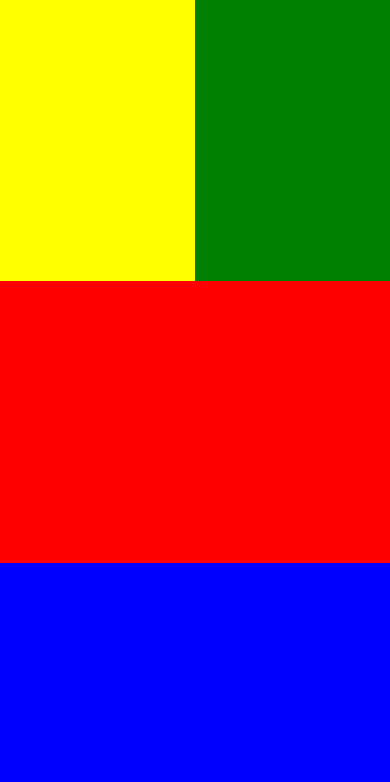
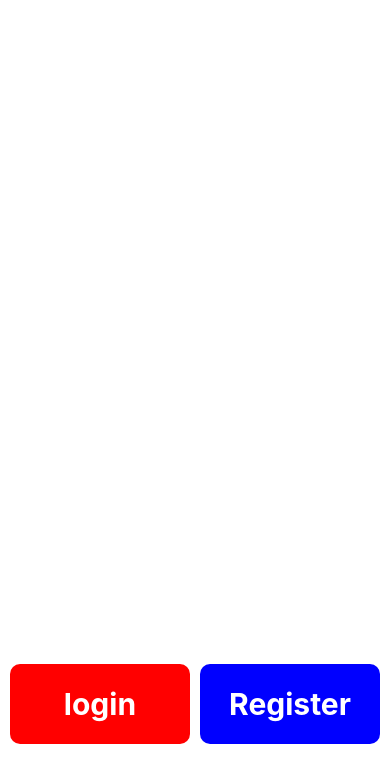
Before and after one commit to syarifanurfadilah/SYARIFANURFADILAH-105841107821-LAB1-, a React Native app: screen / in a window 390 px wide. Shown: the top 782 px of the page. Built offline with nearby package versions, Linux system fonts and the light colour scheme.

Commit message:
tugas 2 lab

```diff
--- a/App.js
+++ b/App.js
@@ -1,25 +1,83 @@
-import { StyleSheet, Text, View } from 'react-native'
-import React from 'react'
+// import { StyleSheet, Text, View } from 'react-native'
+// import React from 'react'
 
-const App = () => {
-  return (
-   <View style ={{
-    flex:1,
-    }}>
-      <View style ={{flex: 1, flexDirection: "row"}}>
-        <View style={{flex:1, backgroundColor:'yellow'}}></View>
-        <View style={{flex:1, backgroundColor:'green'}}></View>
+// const App = () => {
+//   return (
+//    <View style ={{
+//     flex:1,
+//     }}>
+//       <View style ={{flex: 1, flexDirection: "row"}}>
+//         <View style={{flex:1, backgroundColor:'yellow'}}></View>
+//         <View style={{flex:1, backgroundColor:'green'}}></View>
 
 
-      </View>
-      <View style={{flex:1, backgroundColor:'red'}}></View>
-      <View style={{flex:1, backgroundColor:'blue'}}></View>
+//       </View>
+//       <View style={{flex:1, backgroundColor:'red'}}></View>
+//       <View style={{flex:1, backgroundColor:'blue'}}></View>
 
 
 
 
 
-   </View>
-  )
+//    </View>
+//   )
+// }
+// export default App
+
+import { StyleSheet,Text, View } from "react-native";
+import React from 'react';
+
+const App = () => {
+  return (
+    <View style={{flex : 1}}>
+     <View style={{
+
+      flex: 1,
+      alignItems: 'flex-end', //BARIS
+      justifyContent: 'center', //KOLOM
+      flexDirection: 'row',
+      marginBottom: 100,
+      justifyContent: "space-evenly"
+
+
+
+    }}>
+      <View style ={{
+        backgroundColor: 'red', width: 180, height: 80,
+        justifyContent: 'center',
+        borderRadius: 10,
+
+
+      }}>
+
+        <Text style= {{
+          fontSize: 30, color: 'white',
+          textAlign: 'center',
+          fontWeight: 'bold',
+        }}>
+
+          login
+           </Text>
+      </View>
+
+      <View style ={{
+        backgroundColor: 'blue', width: 180, height: 80,
+        justifyContent: 'center',
+        borderRadius: 10,
+
+      }}>
+
+        <Text style= {{
+          fontSize: 30, color: 'white',
+          textAlign: 'center',
+          fontWeight: 'bold',
+        }}>
+
+          Register
+           </Text>
+      </View>
+     </View>
+     </View>
+  );
 }
 export default App
--- a/package.json
+++ b/package.json
@@ -12,7 +12,10 @@
     "expo": "~51.0.6",
     "expo-status-bar": "~1.12.1",
     "react": "18.2.0",
-    "react-native": "0.74.1"
+    "react-native": "0.74.1",
+    "react-native-web": "~0.19.10",
+    "react-dom": "18.2.0",
+    "@expo/metro-runtime": "~3.2.1"
   },
   "devDependencies": {
     "@babel/core": "^7.20.0"
```
Also changed, not shown: 1 other file (tests, documents, lock files or other folders).
